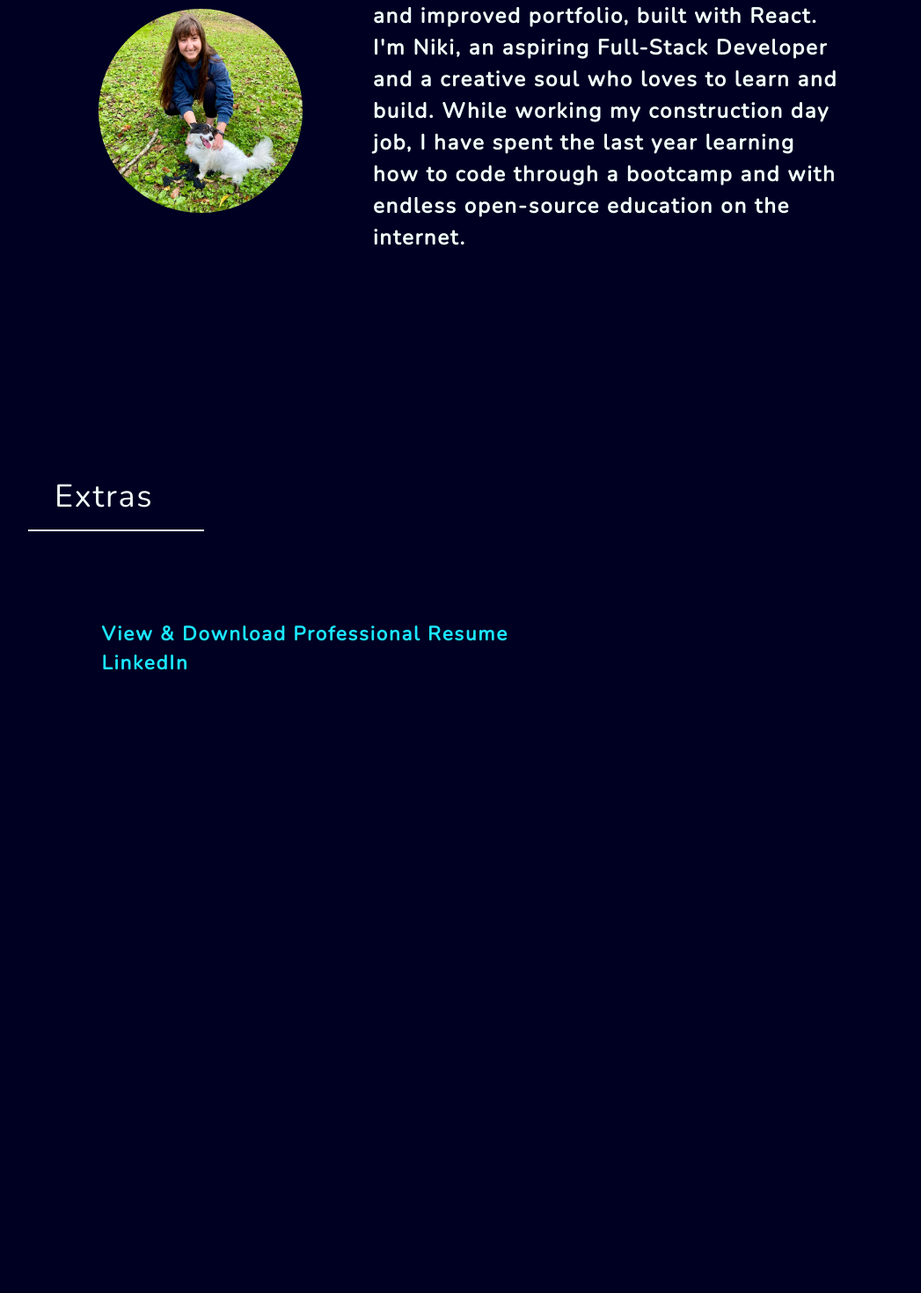
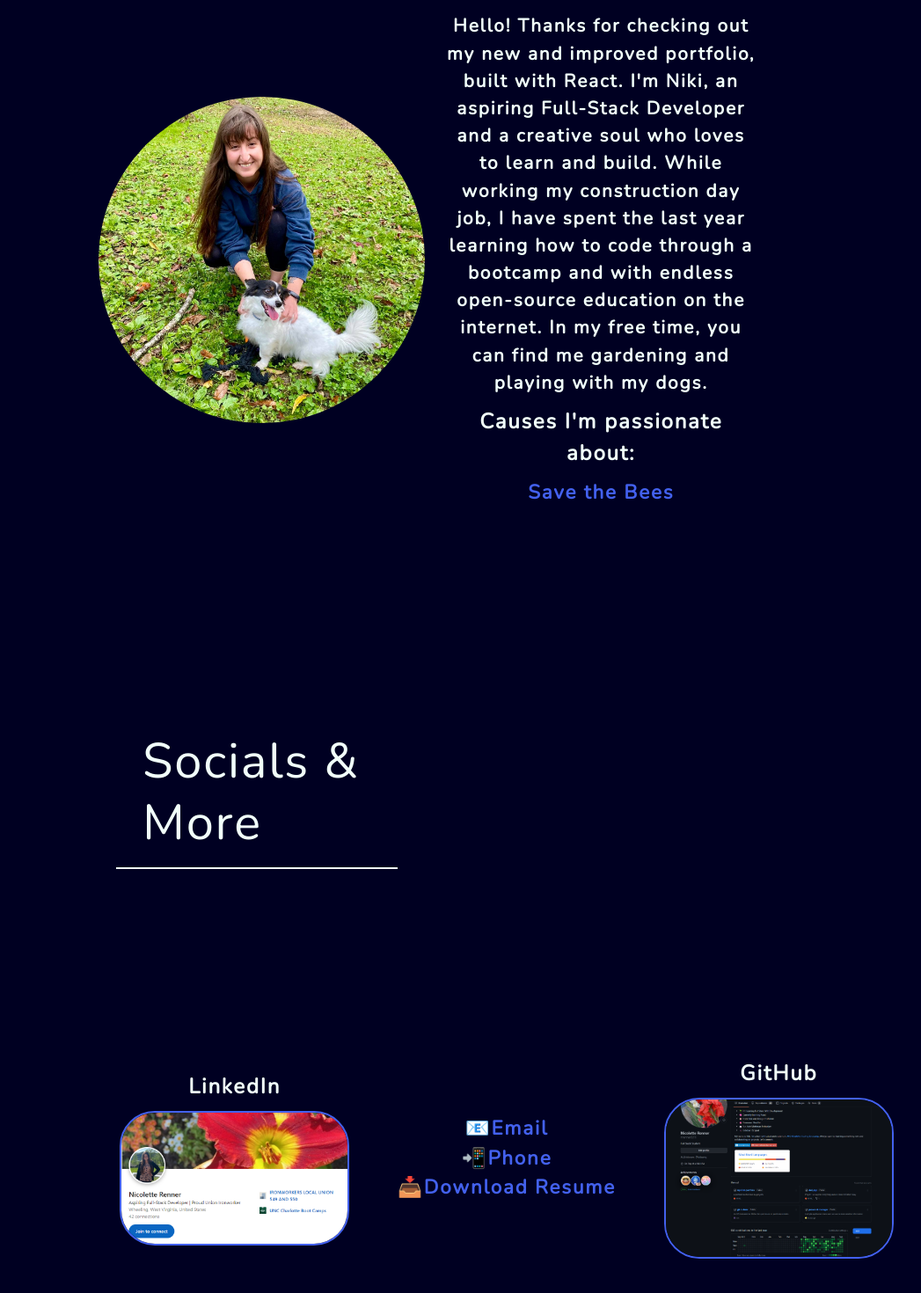
Before and after one commit to nrenner0211/super-react-portfolio, a React (Create React App) app: page / in a window 1280 px wide. Shown: the part 594-2064 px from the top of the page at 88% size, without its empty margins (64-1111 px from the left). Before the commit the page ends 1405 px from the top, so only its background shows below. Built offline with nearby package versions, Linux system fonts and the light colour scheme.

Commit message:
layout updates

```diff
--- a/src/App.js
+++ b/src/App.js
@@ -18,12 +18,12 @@ function App() {
           <Route path="/gallery" element={<Gallery />} />
           <Route path="/contact" element={<Contact />} />
         </Routes>
-      </div>
 
-      <div className="container">
         <Footer></Footer>
+
       </div>
     </div>
+
   );
 }
 
--- a/src/components/About/index.js
+++ b/src/components/About/index.js
@@ -7,10 +7,17 @@ function About() {
     <section className="my-5">
         <h1 id="about" className='intro'>About Me</h1>
         <div className='center'>
-          <img src={coverImage} className="my-2 isRounded" style={{ width: "25%" }} alt="cover" />
-          <p className='center'>
-            Hello! Thanks for checking out my new and improved portfolio, built with React. I'm Niki, an aspiring Full-Stack Developer and a creative soul who loves to learn and build. While working my construction day job, I have spent the last year learning how to code through a bootcamp and with endless open-source education on the internet.
+          <img src={coverImage} className="my-2 isRounded" style={{ width: "40%" }} alt="cover" />
+          <p className='card'>
+            Hello! Thanks for checking out my new and improved portfolio, built with React. I'm Niki, an aspiring Full-Stack Developer and a creative soul who loves to learn and build. While working my construction day job, I have spent the last year learning how to code through a bootcamp and with endless open-source education on the internet. In my free time, you can find me gardening and playing with my dogs.
+
+            <div className='cardTitle'>
+              Causes I'm passionate about:
+            </div>
+            <a href="https://savethebees.com/">Save the Bees</a>
           </p>
+
+
         </div>
     </section>
 
--- a/src/components/Contact/index.js
+++ b/src/components/Contact/index.js
@@ -1,5 +1,4 @@
 import React, { useState } from 'react';
-import github from '../../assets/cover/gh-screenshot.png';
 import { validateEmail } from '../../utils/helpers';
 
 function Contact() {
@@ -38,10 +37,7 @@ function Contact() {
 
     <h1 id="contact" className='intro'>Contact</h1>
     <div className='center'>
-        <div className='card'>
-            <div className='cardTitle'>GitHub</div>
-            <a href='https://github.com/nrenner0211'><img className='screenshot' alt='GitHub profile screenshot' src={ github }></img></a>
-        </div>
+
         <form id="contact-form" onSubmit={handleSubmit}>
 
             <div>
@@ -54,7 +50,7 @@ function Contact() {
 
             <div>
             <label htmlFor="message">Message:</label>
-            <textarea name="message" rows="5" defaultValue={message} onBlur={handleChange} />
+            <textarea name="message" rows="5" placeholder="Feedback Welcome!" defaultValue={message} onBlur={handleChange} />
             </div>
 
             {errorMessage && (
--- a/src/components/Footer/index.js
+++ b/src/components/Footer/index.js
@@ -1,18 +1,43 @@
 import React from 'react';
+import github from '../../assets/cover/gh-screenshot.png';
+import linkedin from '../../assets/cover/linkedin.png';
 
 function Footer () {
     return(
         <section className='my-5'>
-            <h1 id='footer' className='intro'>Extras</h1>
+            <h1 id='footer' className='intro'>Socials & More</h1>
 
-                <div className='container'>
+            <section className='flex-column center'>
 
-                    <a href="https://docs.google.com/document/d/1_cKcm8su5IJsvIRQgv5t-ZNC9XwxU1QRKR7VMmWz2P0/edit?usp=sharing">View & Download Professional Resume</a>
-                    <br/>
-                    <div class="badge-base LI-profile-badge" data-locale="en_US" data-size="medium" data-theme="light" data-type="VERTICAL" data-vanity="nicolette-renner" data-version="v1"><a class="badge-base__link LI-simple-link" href="https://www.linkedin.com/in/nicolette-renner?trk=profile-badge">LinkedIn</a></div>
+
+                <div className='card'>
+
+                        <div className='cardTitle'>LinkedIn</div>
+                        <a href='www.linkedin.com/in/nicolette-renner'><img className='screenshot' alt='LinkedIn profile screenshot' src={ linkedin }></img></a>
 
                 </div>
 
+                <div className='card'>
+
+                    <a href="mailto://nrenner0211@gmail.com">&#128231;Email</a>
+                    <br/>
+                    <a href="tel:681.443.1530">&#128242;Phone</a>
+                    <br/>
+                    <a href="https://docs.google.com/document/d/1_cKcm8su5IJsvIRQgv5t-ZNC9XwxU1QRKR7VMmWz2P0/edit?usp=sharing">📥Download Resume</a>
+
+                </div>
+
+                <div className='card'>
+
+                        <div className='cardTitle'>GitHub</div>
+                        <a href='https://github.com/nrenner0211'><img className='screenshot' alt='GitHub profile screenshot' src={ github }></img></a>
+
+                </div>
+
+
+
+            </section>
+            <script src="https://platform.linkedin.com/badges/js/profile.js" async defer type="text/javascript"></script>
         </section>
     )
 }
--- a/src/components/Gallery/index.js
+++ b/src/components/Gallery/index.js
@@ -1,8 +1,8 @@
 import React from 'react';
-// import { Card, CardBody, CardTitle, CardSubtitle, CardText, CardLink, } from 'reactstrap';
-import vault from "../../assets/content/vault.gif"
-import dadApp from "../../assets/content/dad-app.gif";
-import portfolio from "../../assets/content/portfolio-1.gif"
+import vault from '../../assets/content/vault.gif'
+import dadApp from '../../assets/content/dad-app.gif';
+import portfolio from '../../assets/content/portfolio-1.gif';
+import nosqlApi from '../../assets/content/nosql-api-routes.gif';
 
 function Gallery() {
 
@@ -15,7 +15,7 @@ function Gallery() {
         <div className='card'>
           <div className='cardTitle'>Vault</div>
           <p>Express.js, MySQL2, Sequelize, Handlebars, Bulma</p>
-            <img alt="Vault Demo" src={ vault } />
+            <img alt="Vault demo" src={ vault } />
             <a href='https://github.com/nrenner0211/password-manager'>Repository</a> <br/>
             <a href='https://safe-escarpment-80538.herokuapp.com/'>Visit Vault</a>
         </div>
@@ -23,7 +23,7 @@ function Gallery() {
         <div className='card'>
           <div className='cardTitle'>dad-app</div>
           <p>HTML, Node.js, Materialize.css, OpenWeather API</p>
-            <img alt='dad-app Demo' src ={dadApp} />
+            <img alt='dad-app demo' src ={dadApp} />
             <a href='https://github.com/nrenner0211/dad_app'>Repository</a> <br/>
             <a href='https://nrenner0211.github.io/dad_app/'>Visit dad-app</a>
         </div>
@@ -36,6 +36,14 @@ function Gallery() {
             <a href='https://nrenner0211.github.io/my-first-portfolio/'>Visit Portfolio</a>
         </div>
 
+        <div className='card'>
+          <div className='cardTitle'>NoSQL-API</div>
+          <p>Express.js, <br/>
+          MongoDB, Insomia</p>
+            <img alt='README-Generator demo' src={ nosqlApi } />
+            <a href='https://github.com/nrenner0211/nosql-api'>Repository</a> <br/>
+        </div>
+
       </section>
 
     </section>
--- a/src/components/Nav/index.js
+++ b/src/components/Nav/index.js
@@ -29,7 +29,7 @@ function Nav() {
             </li>
             <li className='mx-2'>
                 <a href="#footer">
-                    Extras
+                    More
                 </a>
             </li>
             </ul>
--- a/src/index.css
+++ b/src/index.css
@@ -78,22 +78,18 @@ h6 {
 
 p {
   line-height: 1.5;
-  font-size: 1.5rem;
+  font-size: 1.3rem;
 }
 
 a {
-  color: var(--tertiary);
+  color: var(--secondary);
   text-decoration: none;
   font-size: 1.4rem;
-  font-weight: bold;
 }
 
 a:hover {
-  text-decoration: underline;
-}
-
-header {
-  background: var(--dark);
+  color: var(--tertiary);
+  transition: .3s;
 }
 
 header a {
@@ -112,13 +108,21 @@ button {
   background-color: var(--secondary);
 }
 
+button {
+	background: var(--secondary);
+	border: 0;
+	border-radius: 10px;
+	color: #fff;
+	cursor: pointer;
+	font-size: 2vh;
+	font-weight: 600;
+	margin-bottom: 30px;
+	padding: 15px 20px;
+}
+
 button:hover {
   background-color: var(--tertiary);
-}
-
-button[disabled] {
-  cursor: default;
-  opacity: .8;
+  transition: .3s;
 }
 
 img {
@@ -126,6 +130,7 @@ img {
 }
 
 span[role="img"] {
+  font-size: 3vh;
   cursor: default;
 }
 
@@ -135,11 +140,11 @@ form {
 
 input {
   font-size: 1rem;
-  padding: .25rem;
+  padding: .50rem;
   margin: .25rem;
   border: 1px solid var(--dark);
   outline: none;
-  border-radius: 3px;
+  border-radius: 5px;
   transition: box-shadow 0.2s;
 }
 
@@ -166,6 +171,7 @@ textarea {
 	width: 600px;
 	height: 120px;
 	border: 3px solid #cccccc;
+  border-radius: 5px;
 	padding: 5px;
 }
 
@@ -189,12 +195,13 @@ textarea {
 
 .screenshot {
   margin: auto;
-  border: solid 1px var(--secondary);
+  border: solid 2px var(--secondary);
   border-radius: 5vh;
 }
 
 .screenshot:hover {
-  border: solid 1px var(--tertiary);
+  border: solid 2px var(--tertiary);
+  transition: .2s;
 }
 
 .space-between {
@@ -252,8 +259,8 @@ textarea {
 
 .card {
 
-  padding: 20px 40px 60px 20px;
-  width: 45%;
+  padding: 3vh;
+  width: 50vh;
   text-align: center;
 }
 
@@ -271,10 +278,11 @@ textarea {
 }
 
 .intro {
+  font-size: 7vh;
   padding: 30px 30px 15px 30px;
   border-bottom: solid 2px var(--light);
-  margin-bottom: 100px;
-  width: 25vh;
+  margin: 100px;
+  width: 40vh;
   cursor: pointer;
 }
 
@@ -291,24 +299,3 @@ textarea {
 .navActive {
   color: var(--tertiary);
 }
-
-button {
-	background: var(--secondary);
-	border: 0;
-	border-radius: 10px;
-	color: #fff;
-	cursor: pointer;
-	font-size: 2vh;
-	font-weight: 600;
-	margin-bottom: 30px;
-	padding: 15px 20px;
-}
-
-a {
-	border-radius: 5px;
-	color: var(--tertiary);
-	font-weight: 600;
-	padding: 2px 4px;
-	margin-left: -2px;
-	margin-right: -2px;
-}
```
Also changed, not shown: src/assets/cover/linkedin.png (added), 1 other file (tests, documents, lock files or other folders).
